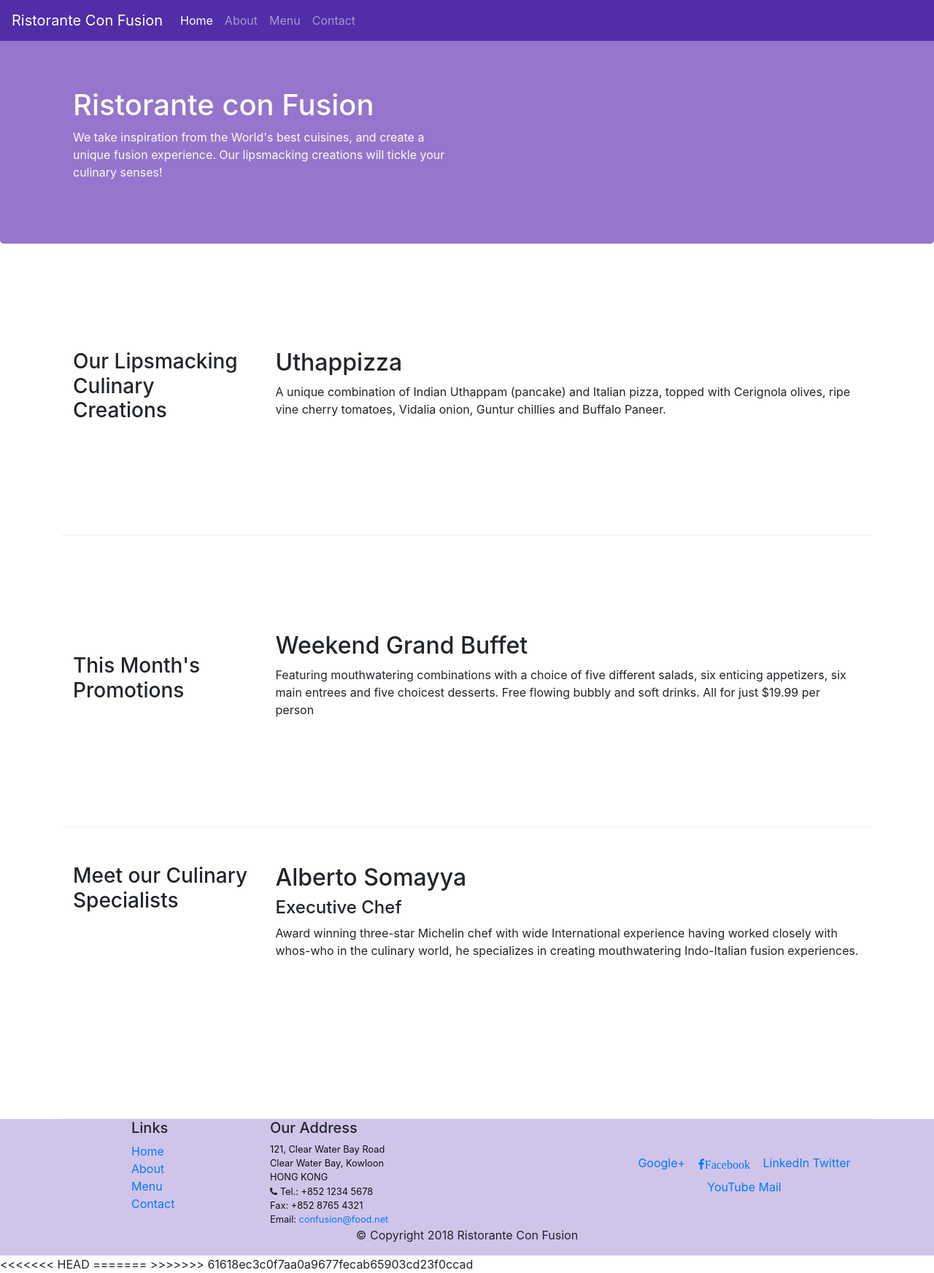
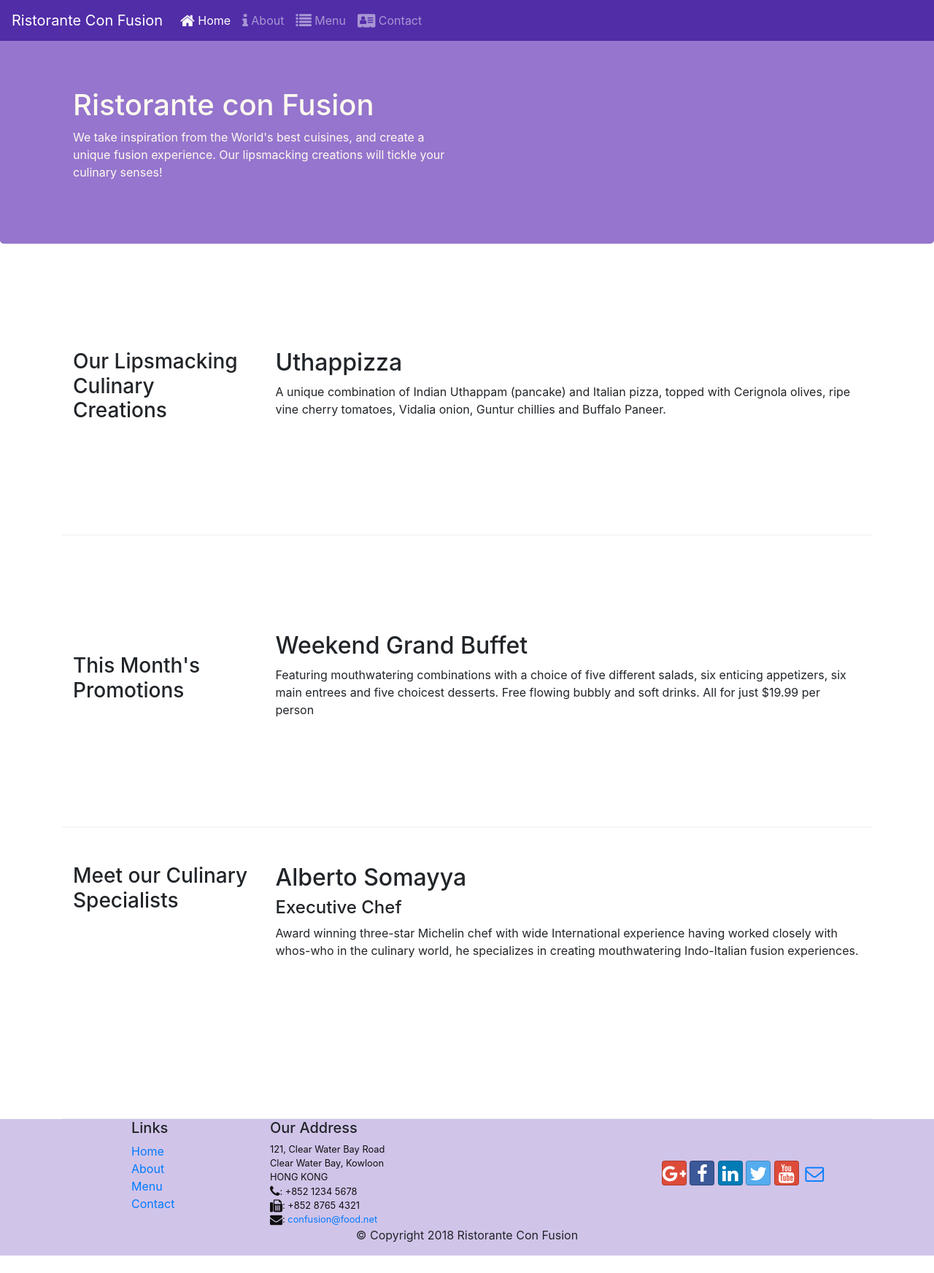
Before and after one commit to minhhi68/Git-test2, a website: page index.html in a window 1280 px wide. Shown: the whole page at 73% size. After the commit the page ends 1721 px from the top, so only its background shows below. Drawn offline with nearby package versions, Linux system fonts and the light colour scheme.

Commit message:
Icon Fonts

```diff
--- a/aboutus.html
+++ b/aboutus.html
@@ -10,6 +10,9 @@
 <!-- Bootstrap CSS -->
     <link rel="stylesheet" href="node_modules/bootstrap/dist/css/bootstrap.min.css">
       <link href="css/styles.css" rel="stylesheet">
+      <link rel="stylesheet" href="node_modules/font-awesome/css/font-awesome.min.css">
+      <link rel="stylesheet" href="node_modules/bootstrap-social/bootstrap-social.css">
+
 <head>
 
     <title>Ristorante Con Fusion: About Us</title>
@@ -29,10 +32,10 @@
 
 
             <ul class="navbar-nav mr-auto">
-                <li class="nav-item"><a class="nav-link" href="./index.html">Home</a></li>
-                <li class="nav-item active"><a class="nav-link" href="./aboutus.html">About</a></li>
-                <li class="nav-item"><a class="nav-link" href="#">Menu</a></li>
-                <li class="nav-item"><a class="nav-link" href="#">Contact</a></li>
+                <li class="nav-item"><a class="nav-link" href="./index.html"><span class="fa fa-home fa-lg"></span>Home</a></li>
+                <li class="nav-item active"><a class="nav-link" href="./aboutus.html"><span class="fa fa-info fa-lg"></span>About</a></li>
+                <li class="nav-item"><a class="nav-link" href="#"><span class="fa fa-list fa-lg"></span>Menu</a></li>
+                 <li class="nav-item"><a class="nav-link" href="./contactus.html"><span class="fa fa-address-card fa-lg"></span> Contact</a></li>
             </ul>
         </div>
     </div>
@@ -122,19 +125,20 @@
 		              121, Clear Water Bay Road<br>
 		              Clear Water Bay, Kowloon<br>
 		              HONG KONG<br>
-		              Tel.: +852 1234 5678<br>
-		              Fax: +852 8765 4321<br>
-		              Email: <a href="mailto:confusion@food.net">confusion@food.net</a>
-		           </address>
+		               <i class="fa fa-phone fa-lg"></i>: +852 1234 5678<br>
+                      <i class="fa fa-fax fa-lg"></i>: +852 8765 4321<br>
+                     <i class="fa fa-envelope fa-lg"></i>:
+                      <a href="mailto:confusion@food.net">confusion@food.net</a>
+                   </address>
                 </div>
                 <div class="col-12 col-sm-4 align-self-center">
                     <div class="text-center">
-                        <a href="http://google.com/+">Google+</a>
-                        <a href="http://www.facebook.com/profile.php?id=">Facebook</a>
-                        <a href="http://www.linkedin.com/in/">LinkedIn</a>
-                        <a href="http://twitter.com/">Twitter</a>
-                        <a href="http://youtube.com/">YouTube</a>
-                        <a href="mailto:">Mail</a>
+                        <a class="btn btn-social-icon btn-google" href="http://google.com/+"><i class="fa fa-google-plus fa-lg"></i></a>
+                       <a class="btn btn-social-icon btn-facebook" href="http://www.facebook.com/profile.php?id="><i class="fa fa-facebook fa-lg"></i></a>
+                        <a class="btn btn-social-icon btn-linkedin" href="http://www.linkedin.com/in"><i class="fa fa-linkedin fa-lg"></i></a>
+                        <a class="btn btn-social-icon btn-twitter" href="http://twitter.com/"><i class="fa fa-twitter fa-lg"></i></a>
+                        <a class="btn btn-social-icon btn-google" href="http://youtube.com/"><i class="fa fa-youtube fa-lg"></i></a>
+                    <a class="btn btn-social-icon" href="mailto:"><i class="fa fa-envelope-o fa-lg"></i></a>
                     </div>
                 </div>
            </div>
--- a/index.html
+++ b/index.html
@@ -15,6 +15,8 @@
       <link href="css/styles.css" rel="stylesheet">
       <link href="//maxcdn.bootstrapcdn.com/font-awesome/4.2.0/css/font-awesome.min.css" rel="stylesheet">
       <link href="//maxcdn.bootstrapcdn.com/font-awesome/4.2.0/css/font-awesome.min.css" rel="stylesheet">
+      <link rel="stylesheet" href="node_modules/font-awesome/css/font-awesome.min.css">
+      <link rel="stylesheet" href="node_modules/bootstrap-social/bootstrap-social.css">
 
 <head>
 
@@ -34,10 +36,10 @@
 
 
             <ul class="navbar-nav mr-auto">
-                <li class="nav-item active"><a class="nav-link" href="#">Home</a></li>
-                <li class="nav-item"><a class="nav-link" href="./aboutus.html">About</a></li>
-                <li class="nav-item"><a class="nav-link" href="#">Menu</a></li>
-                <li class="nav-item"><a class="nav-link" href="#">Contact</a></li>
+                <li class="nav-item active"><a class="nav-link" href="./index.html"><span class="fa fa-home fa-lg"></span> Home</a></li>
+                        <li class="nav-item"><a class="nav-link" href="./aboutus.html"><span class="fa fa-info fa-lg"></span> About</a></li>
+                        <li class="nav-item"><a class="nav-link" href="#"><span class="fa fa-list fa-lg"></span> Menu</a></li>
+                        <li class="nav-item"><a class="nav-link" href="./contactus.html"><span class="fa fa-address-card fa-lg"></span> Contact</a></li>
             </ul>
         </div>
     </div>
@@ -116,25 +118,20 @@
                       121, Clear Water Bay Road<br>
                       Clear Water Bay, Kowloon<br>
                       HONG KONG<br>
-                      <i class="fa fa-phone"></i>
-                      Tel.: +852 1234 5678<br>
-                      Fax: +852 8765 4321<br>
-                      Email: <a href="mailto:confusion@food.net">confusion@food.net</a>
+                      <i class="fa fa-phone fa-lg"></i>: +852 1234 5678<br>
+                      <i class="fa fa-fax fa-lg"></i>: +852 8765 4321<br>
+                     <i class="fa fa-envelope fa-lg"></i>:
+                      <a href="mailto:confusion@food.net">confusion@food.net</a>
                    </address>
                 </div>
                 <div class="col-12 col-sm-4 align-self-center">
                     <div class="text-center">
-                        <a href="http://google.com/+">Google+</a>
-                        <a class="btn btn-social-icon btn-facebook" href="#">
-          <i class="fa fa-facebook">Facebook</i>
-                       </a>
-
-
-
-                        <a href="http://www.linkedin.com/in/">LinkedIn</a>
-                        <a href="http://twitter.com/">Twitter</a>
-                        <a href="http://youtube.com/">YouTube</a>
-                        <a href="mailto:">Mail</a>
+                        <a class="btn btn-social-icon btn-google" href="http://google.com/+"><i class="fa fa-google-plus fa-lg"></i></a>
+                       <a class="btn btn-social-icon btn-facebook" href="http://www.facebook.com/profile.php?id="><i class="fa fa-facebook fa-lg"></i></a>
+                        <a class="btn btn-social-icon btn-linkedin" href="http://www.linkedin.com/in"><i class="fa fa-linkedin fa-lg"></i></a>
+                        <a class="btn btn-social-icon btn-twitter" href="http://twitter.com/"><i class="fa fa-twitter fa-lg"></i></a>
+                        <a class="btn btn-social-icon btn-google" href="http://youtube.com/"><i class="fa fa-youtube fa-lg"></i></a>
+                    <a class="btn btn-social-icon" href="mailto:"><i class="fa fa-envelope-o fa-lg"></i></a>
                     </div>
                 </div>
            </div>
@@ -150,12 +147,7 @@
     <script src="node_modules/jquery/dist/jquery.slim.min.js"></script>
     <script src="node_modules/popper.js/dist/umd/popper.min.js"></script>
     <script src="node_modules/bootstrap/dist/js/bootstrap.min.js"></script>
-<<<<<<< HEAD
 
-
-=======
-
->>>>>>> 61618ec3c0f7aa0a9677fecab65903cd23f0ccad
 </body>
 
 </html>
--- a/package.json
+++ b/package.json
@@ -15,6 +15,7 @@
   },
   "dependencies": {
     "bootstrap": "^4.0.0",
+    "bootstrap-social": "^5.1.1",
     "font-awesome": "^4.7.0",
     "jquery": "^3.3.1",
     "popper.js": "^1.12.9",
```
Also changed, not shown: 1 other file.
